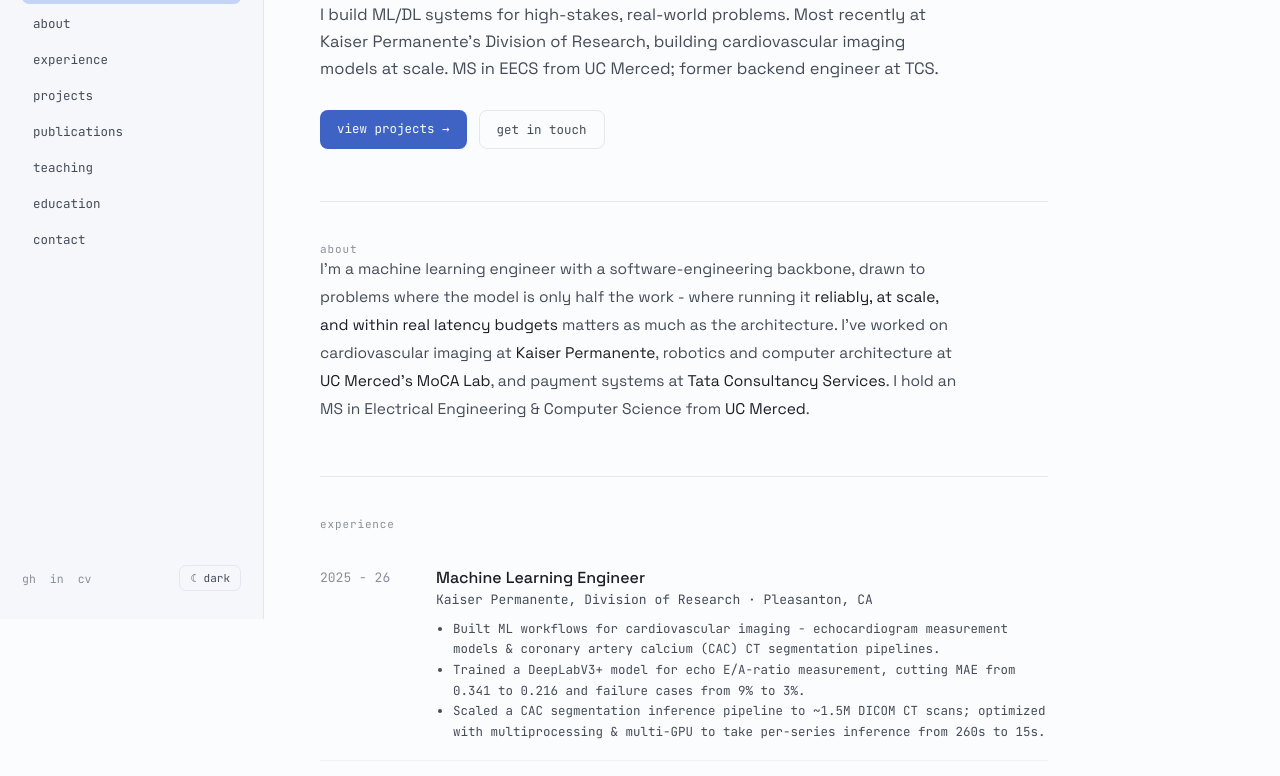
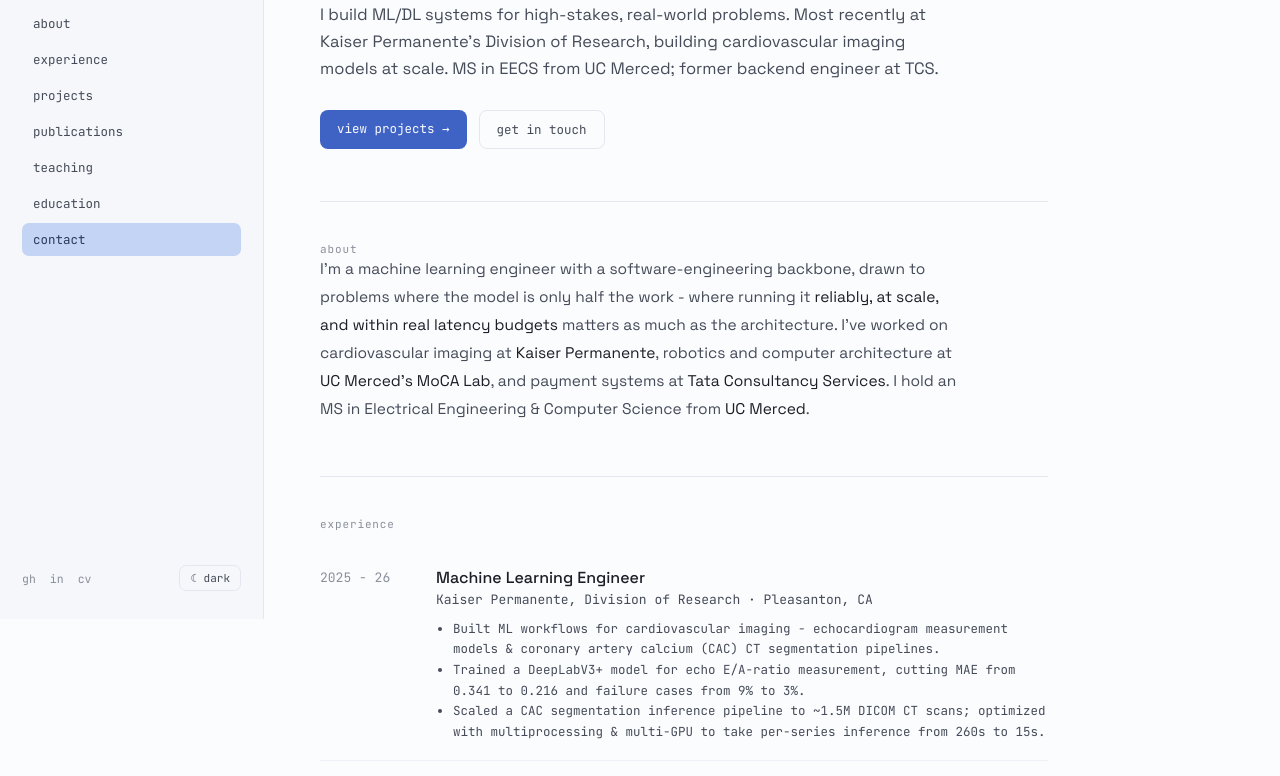
Before and after one commit to Dhawal-Modi/Dhawal-Modi.github.io, a plain HTML site: page index.html in a window 1280 px wide. Shown: the part 181-957 px from the top of the page. Drawn offline with Linux system fonts and the light colour scheme.

Commit message:
Fix sidebar navigation scrollspy

```diff
--- a/index.html
+++ b/index.html
@@ -246,23 +246,60 @@
     try { localStorage.setItem('theme', next); } catch (e) {}
   });
 
-  // ----- scrollspy: highlight active nav link -----
+  // ----- scrollspy: keep sidebar nav aligned with the section in view -----
   var links = document.querySelectorAll('[data-nav]');
+  var ids = ['overview','about','experience','projects','publications','teaching','education','contact'];
+  var sections = ids.map(function (id) { return document.getElementById(id); }).filter(Boolean);
+  var activeId = null;
+  var ticking = false;
+
   function setActive(id) {
+    if (activeId === id) return;
+    activeId = id;
     links.forEach(function (a) {
-      a.classList.toggle('active', a.getAttribute('data-nav') === id);
+      var isActive = a.getAttribute('data-nav') === id;
+      a.classList.toggle('active', isActive);
+      if (isActive) a.setAttribute('aria-current', 'true');
+      else a.removeAttribute('aria-current');
     });
   }
-  var ids = ['overview','about','experience','projects','publications','teaching','education','contact'];
-  if ('IntersectionObserver' in window) {
-    var obs = new IntersectionObserver(function (entries) {
-      var vis = entries.filter(function (e) { return e.isIntersecting; })
-        .sort(function (a, b) { return b.intersectionRatio - a.intersectionRatio; })[0];
-      if (vis) setActive(vis.target.id);
-    }, { rootMargin: '-20% 0px -65% 0px', threshold: [0, 0.25, 0.5, 1] });
-    ids.forEach(function (id) { var s = document.getElementById(id); if (s) obs.observe(s); });
+
+  function getActiveSection() {
+    var scrollY = window.pageYOffset || document.documentElement.scrollTop || 0;
+    var viewportHeight = window.innerHeight || document.documentElement.clientHeight || 0;
+    var documentHeight = Math.max(document.body.scrollHeight, document.documentElement.scrollHeight);
+
+    // Near the bottom, make the final reachable section active even if it is short.
+    if (scrollY + viewportHeight >= documentHeight - 2) {
+      return sections[sections.length - 1];
+    }
+
+    // Use a stable reading line in the upper viewport instead of intersection ratio;
+    // this prevents long sections and section gaps from stealing the active state.
+    var readingLine = scrollY + Math.min(viewportHeight * 0.35, 220);
+    var current = sections[0];
+    sections.forEach(function (section) {
+      if (section.offsetTop <= readingLine) current = section;
+    });
+    return current;
   }
-  setActive('overview');
+
+  function updateActiveSection() {
+    ticking = false;
+    var section = getActiveSection();
+    if (section) setActive(section.id);
+  }
+
+  function requestUpdate() {
+    if (!ticking) {
+      ticking = true;
+      window.requestAnimationFrame(updateActiveSection);
+    }
+  }
+
+  window.addEventListener('scroll', requestUpdate, { passive: true });
+  window.addEventListener('resize', requestUpdate);
+  updateActiveSection();
 })();
 </script>
 </body>
```
